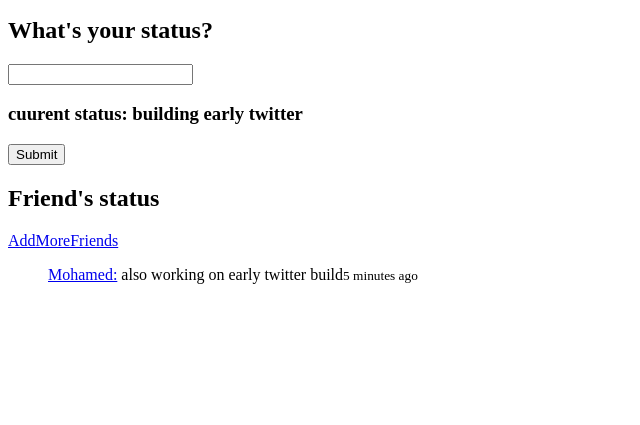
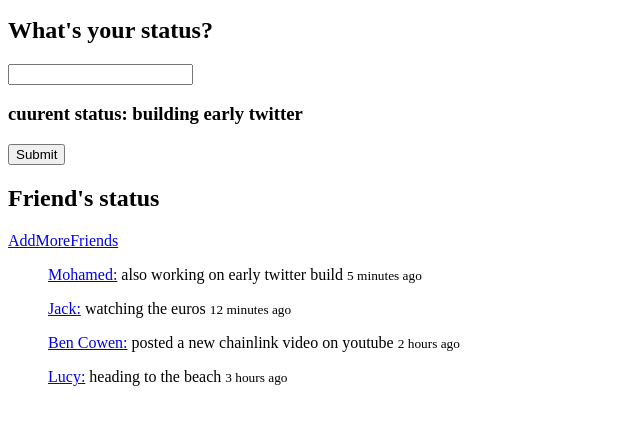
Before and after one commit to sebwiggins/early-twitter, a website: page index.html in a window 1280 px wide. Shown: the part 101-526 px from the top of the page, without its empty margins (0-640 px from the left). Drawn offline with Linux system fonts and the light colour scheme.

Commit message:
more friends status

```diff
--- a/index.html
+++ b/index.html
@@ -29,7 +29,19 @@
         <ul>
           <p>
             <a href="/Mohamed:/">Mohamed:</a> also working on early twitter
-            build<small>5 minutes ago</small>
+            build <small> 5 minutes ago</small>
+          </p>
+          <p>
+            <a href="/Jack:/">Jack:</a> watching the euros
+            <small> 12 minutes ago</small>
+          </p>
+          <p>
+            <a href="Ben Cowen:/">Ben Cowen:</a> posted a new chainlink video on
+            youtube <small> 2 hours ago</small>
+          </p>
+          <p>
+            <a href="/Lucy:/">Lucy:</a> heading to the beach
+            <small> 3 hours ago</small>
           </p>
         </ul>
       </section>
```
